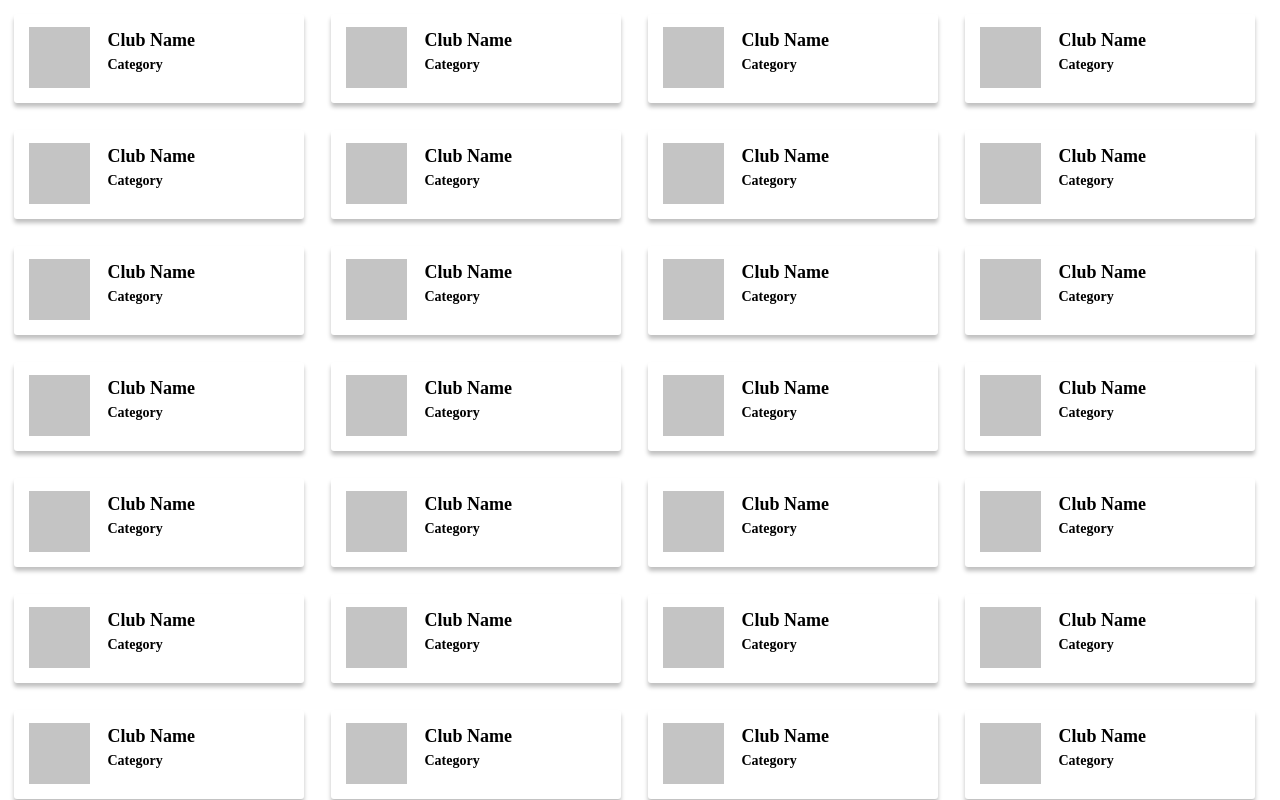
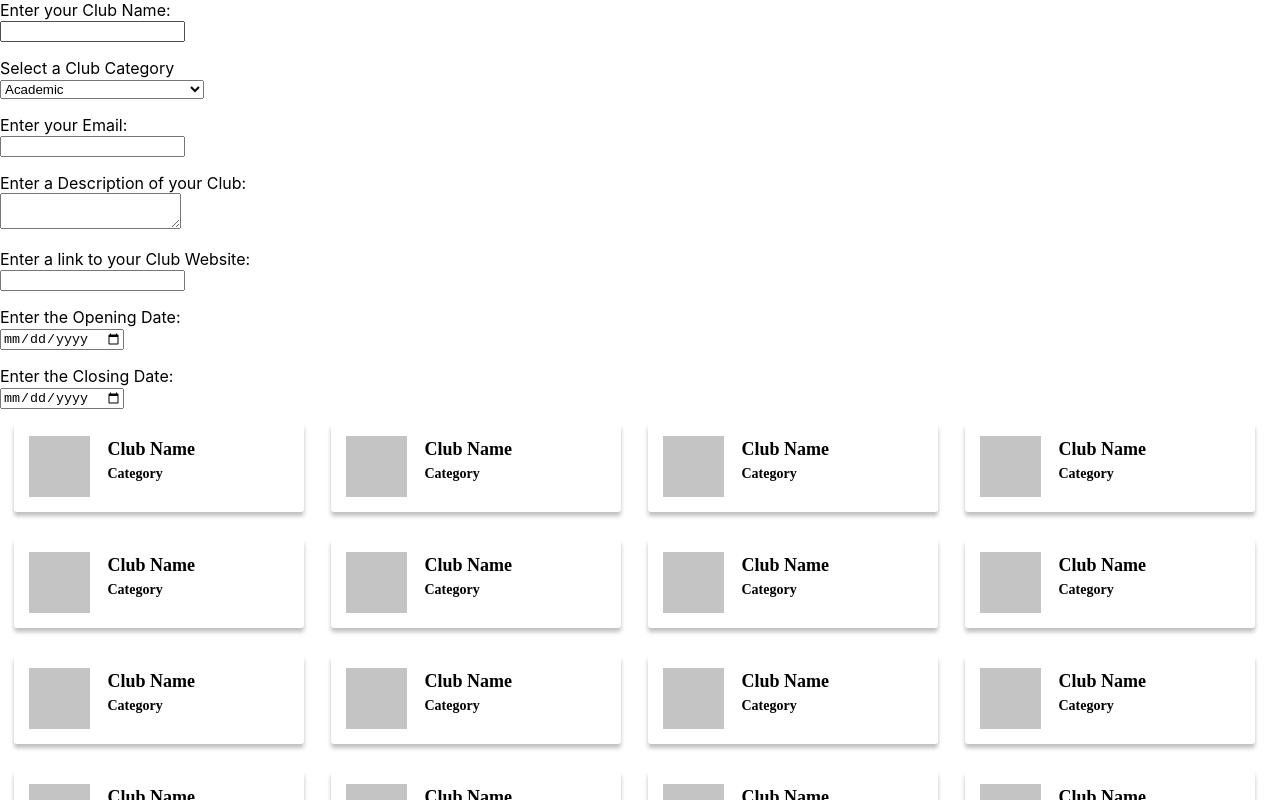
Before and after one commit to cornell-dti/club-view, a React (Create React App) app in the folder frontend/: page / in a window 1280 px wide. Shown: the top 800 px of the page. Built offline with nearby package versions, Linux system fonts and the light colour scheme; the HTML template or start-up script is replaced by a standard one.

Commit message:
Created Registration Form Component

```diff
--- a/frontend/src/App.tsx
+++ b/frontend/src/App.tsx
@@ -1,10 +1,13 @@
 import React from 'react';
 import './App.css';
 import ClubBoard from './components/ClubBoard/ClubBoard';
+import ClubRegistration from './components/ClubRegistration/ClubRegistration';
 
 function App() {
+  //TODO FOR DANIEL: REMOVE CLUBREGISTRATION FROM THIS PAGE, PLUG IT INTO A SEPARATE PAGE UNDER DOM
   return (
     <div className="App">
+      <ClubRegistration />
       <ClubBoard />
     </div>
   );
--- /dev/null
+++ b/frontend/src/components/ClubRegistration/ClubRegistration.css
@@ -0,0 +1,6 @@
+.registration {
+  text-align: left;
+  display: flex;
+  flex-direction: column;
+  gap: 1em;
+}
--- /dev/null
+++ b/frontend/src/components/ClubRegistration/ClubRegistration.tsx
@@ -0,0 +1,83 @@
+import React, { useState } from 'react';
+import './ClubRegistration.css';
+import Dropdown from './Dropdown/Dropdown';
+
+const ClubRegistration = () => {
+
+  // Controlled values for all the form elements
+  // As per outlined in types.ts, should all be stored as Strings
+  const [name, setName] = useState("");
+  const [category, setCategory] = useState("");
+  const [email, setEmail] = useState("");
+  const [descr, setDescr] = useState("");
+  const [URL, setURL] = useState("");
+  const [openDate, setOpenDate] = useState("");
+  const [closeDate, setCloseDate] = useState("");
+
+  return (
+    <form className="registration">
+      <label>
+        Enter your Club Name: <br />
+        <input
+          name="clubName"
+          type="text"
+          value={name}
+          onChange={(event) => setName(event.target.value)}
+        />
+      </label>
+
+      <Dropdown callback={setCategory}/>
+
+      <label>
+        Enter your Email: <br />
+        <input
+          name="clubEmail"
+          type="text"
+          value={email}
+          onChange={(event) => setEmail(event.target.value)}
+        />
+      </label>
+
+      <label>
+        Enter a Description of your Club: <br />
+        <textarea
+          name="clubDescr"
+          value={descr}
+          onChange={(event) => setDescr(event.target.value)}
+        />
+      </label>
+
+      <label>
+        Enter a link to your Club Website: <br />
+        <input
+          name="clubURL"
+          type="text"
+          value={URL}
+          onChange={(event) => setURL(event.target.value)}
+        />
+      </label>
+
+      <label>
+        Enter the Opening Date: <br />
+        <input
+          name="clubOpenDate"
+          type="date"
+          value={openDate}
+          onChange={(event) => setOpenDate(event.target.value)}
+        />
+      </label>
+
+      <label>
+        Enter the Closing Date: <br />
+        <input
+          name="clubCloseDate"
+          type="date"
+          value={closeDate}
+          onChange={(event) => setCloseDate(event.target.value)}
+        />
+      </label>
+    </form>
+  );
+};
+
+export default ClubRegistration;
--- /dev/null
+++ b/frontend/src/components/ClubRegistration/Dropdown/Dropdown.tsx
@@ -0,0 +1,38 @@
+import React, { useState } from 'react';
+import './Dropdown.css';
+// import { ClubType, CategoryType } from '../../../../../backend/types/types'; // ISSUE: This throws an error, but ClubBoard.tsx's import does not. Why?
+import { CategoryType } from './categories'; // This is a suboptimal work-around to the above import problem.
+
+const Dropdown = ({callback}: {callback: any}) => {
+
+  // Helper function to convert the strings in types.ts to human-readable Title Case so
+  // no hard-coding is necessary
+  function toTitleCase(str: string) {
+    return str.replace(
+      /\w\S*/g,
+      function(txt) {
+        return txt.charAt(0).toUpperCase() + txt.substr(1).toLowerCase();
+      }
+    );
+  }
+
+  function handleChange(event: React.ChangeEvent<HTMLSelectElement>) {
+    setValue(event.target.value);
+    callback(event.target.value);
+  }
+
+  const [value, setValue] = useState("");
+
+  return (
+    <label>
+      Select a Club Category <br/>
+      <select value={value} onChange={handleChange}>
+        {(Object.values(CategoryType) as Array<string>).map((value) => (
+          <option value={value}> {toTitleCase(value)} </option>
+        ))}
+      </select>
+    </label>
+  );
+};
+
+export default Dropdown;
--- /dev/null
+++ b/frontend/src/components/ClubRegistration/Dropdown/categories.tsx
@@ -0,0 +1,21 @@
+export enum CategoryType {
+  ACADEMIC = 'academic',
+  PROJECTTEAM = 'project team',
+  CAREERDEVELOPMENT = 'career development',
+  COMMUNITYSERVICE = 'community service',
+  CULTURAL = 'cultural',
+  SOCIAL = 'social',
+  FOOD_DRINK = 'food and drink',
+  HEALTH_WELLBEING = 'health and wellbeing',
+  GAMING = 'gaming',
+  POLITICAL_ADVOCACY = 'political and advocacy',
+  PROFESSIONAL_FRATERNITY_COUNCIL = 'professional fraternity council',
+  PUBLICATION_MEDIA = 'publication and media',
+  SPIRITUAL_RELIGIOUS = 'spiritual and religious',
+  SPORTS_CLUB_COUNCIL = 'sports club council',
+  STUDENT_GOVERNMENT = 'student government',
+  SUSTAINABILITY = 'sustainability',
+  ENVIRONMENTAL_WILDLIFE = 'environmental and wildlife',
+  THE_ARTS = 'the arts',
+}
+// the all-lowercase nature of the values will be converted to title case on render
```
Also changed, not shown: frontend/src/components/ClubRegistration/Dropdown/Dropdown.css (added), 2 other files (tests, documents, lock files or other folders).
